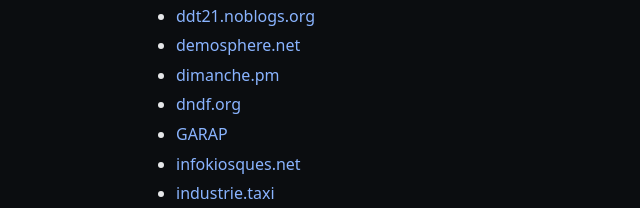
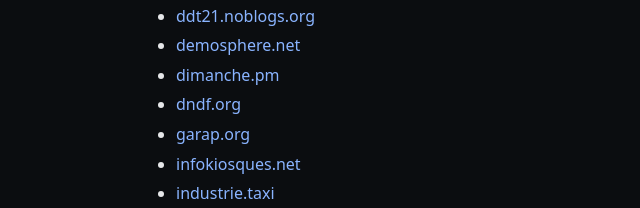
Before and after one commit to rriclet/taxi, a plain HTML site: page index.html in a window 1280 px wide. Shown: the part 1855-2063 px from the top of the page, 138-778 px from the left. Drawn offline with Linux system fonts and the light colour scheme.

Commit message:
Update index.html

```diff
--- a/index.html
+++ b/index.html
@@ -168,7 +168,7 @@
 			<li><a href="http://demosphere.net/" target="_blank" rel="noopener">demosphere.net</a></li>
 			<li><a href="http://dimanche.pm" target="_blank" rel="noopener">dimanche.pm</a></li>
 			<li><a href="http://dndf.org" target="_blank" rel="noopener">dndf.org</a></li>
-			<li><a href="https://garap.org/" target="_blank" rel="noopener">GARAP</a></li>
+			<li><a href="https://garap.org/" target="_blank" rel="noopener">garap.org</a></li>
 			<li><a href="http://infokiosques.net/" target="_blank" rel="noopener">infokiosques.net</a></li>
 			<li><a href="http://industrie.taxi" target="_blank" rel="noopener">industrie.taxi</a></li>
 			<li>
```
